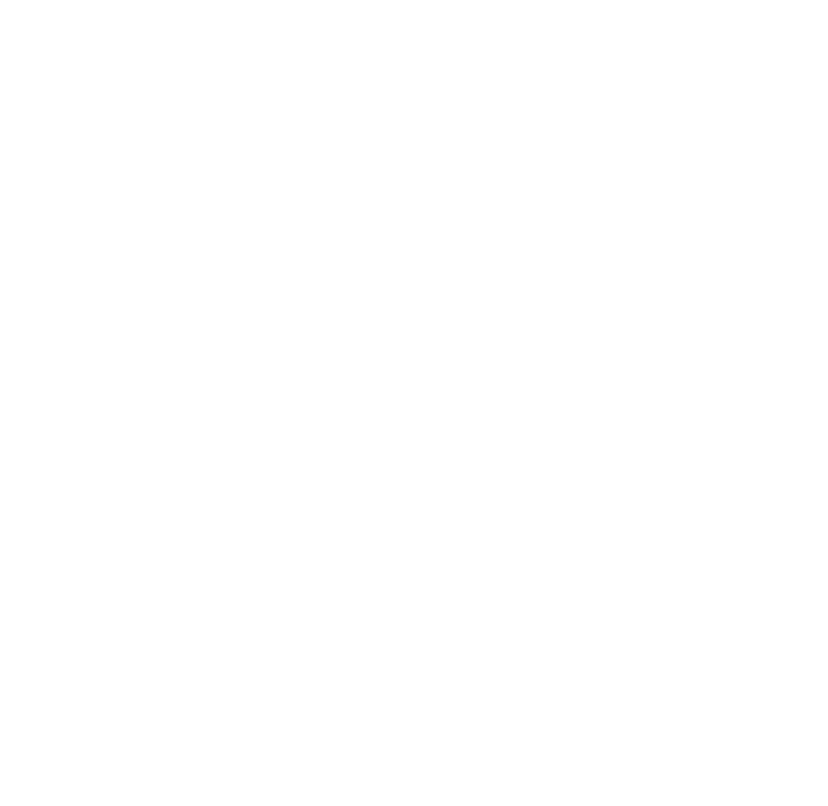
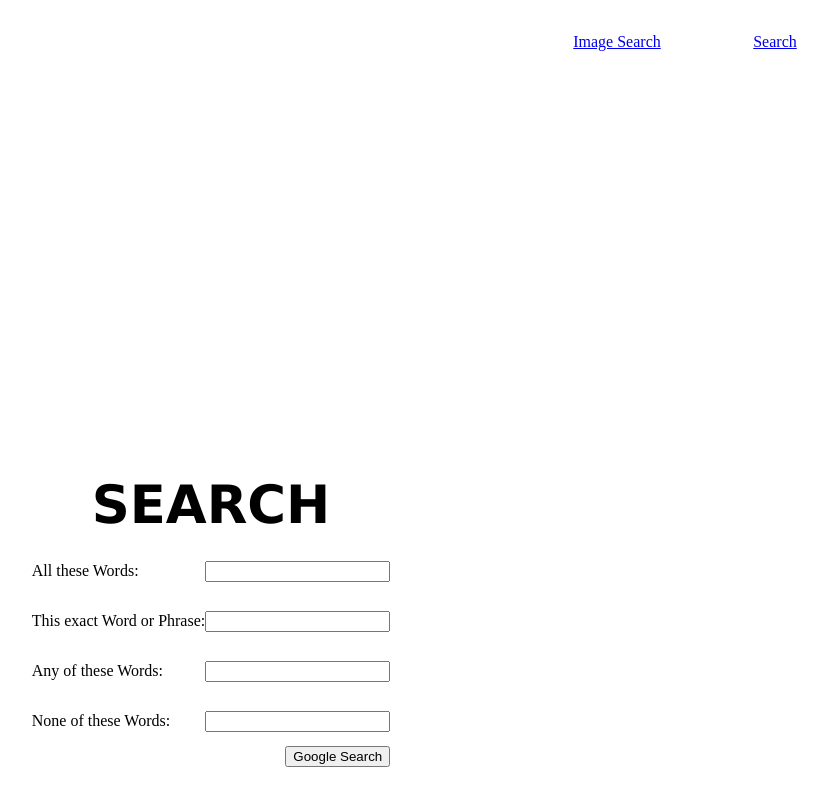
Before and after one commit to jonathan-thoms/Advanced-Search-Engine, a plain HTML site: page advanced.html in a window 1280 px wide. Shown: the whole page, without its empty margins (429-1257 px from the left). Drawn offline with Linux system fonts and the light colour scheme.

Commit message:
Added advanced search page

```diff
--- a/advanced.html
+++ b/advanced.html
@@ -0,0 +1,48 @@
+<!DOCTYPE html>
+<html lang="en">
+    <head>
+        <link rel="Stylesheet", href="styles.css">
+
+    </head>
+    <body>
+        <div id="header">
+            <div id="menu">
+                <a href="image.html">Image Search</a>
+                <a href="index.html">Search</a>
+            </div>
+
+        </div>
+        <div id="container">
+            <div id="main">
+                <h2 class="search">SEARCH</h2>
+                <div id="search">
+                    <form action="https://www.google.com/search">
+                    <div class="content">
+                        <p>All these Words:</p>
+                        <input type="text" name="as_q">
+                    </div>
+                    <div class="content">
+                        <p>This exact Word or Phrase:</p>
+                        <input type="text" name="as_epq">
+                    </div>
+                    <div class="content">
+                        <p>Any of these Words:</p>
+                        <input type="text" name="as_oq">
+                    </div>
+                    <div class="content">
+                        <p>None of these Words:</p>
+                        <input type="text" name="as_eq">
+                    </div>
+                    <div id="advs">
+                        <input type="submit" value="Google Search">
+                    </div>
+
+                </div>
+
+                </form>
+            </div>
+        </div>
+
+
+    </body>
+</html>
--- a/styles.css
+++ b/styles.css
@@ -1,12 +1,10 @@
-*{
-    border:solid 1px red ;
-}
 
 html, body{
     height:100%
 }
 
 #header{
+    padding-top: 2%;
     display: flex;
     justify-content: end;
 
@@ -35,6 +33,18 @@ h2{
     font-size: 200%;
 }
 
+.content{
+    display: flex;
+    flex-direction: row;
+    align-items: center;
+    justify-content: space-between;
+}
+
+#advs{
+    display: flex;
+    justify-content: end;
+}
+
 #container{
     display: flex;
     justify-self: center;
```
Also changed, not shown: image.html (+1 -1 lines), index.html (+1 -1 lines).
